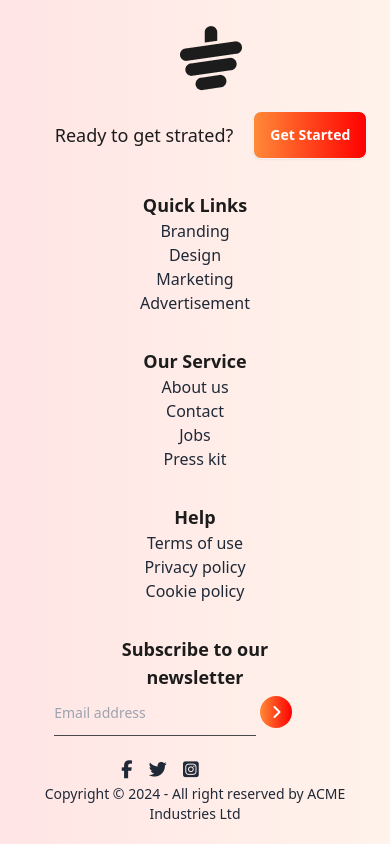
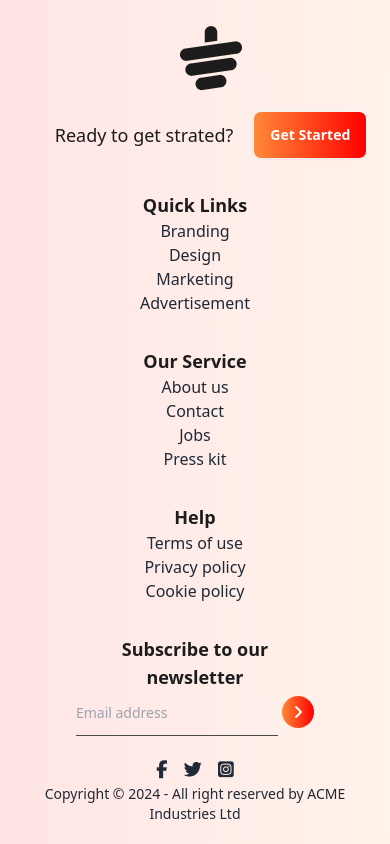
Before and after one commit to ChowdhuryFatema/tea-house, a plain HTML site: page index.html in a window 390 px wide. Shown: the part 7549-8393 px from the top of the page. Drawn offline with nearby package versions, Linux system fonts and the light colour scheme.

Commit message:
fixed some responsive

```diff
--- a/index.html
+++ b/index.html
@@ -354,8 +354,8 @@
             <header class="text-title font-bold text-lg">
                 Subscribe to our <br> newsletter
             </header>
-            <fieldset class="form-control w-80">
-                <div class="md:w-full w-11/12 ml-auto md:ml-0">
+            <fieldset class="form-control w-80 mx-auto md:mx-0">
+                <div class="md:w-full">
                     <input type="text" placeholder="Email address" class="py-3 text-sm outline-none border-b border-[#494949] bg-transparent" />
                     <button class="w-8 h-8 rounded-full bg-gradient-to-r from-btn-first to-btn-second text-white">
                         <i class="fa-solid fa-angle-right"></i>
@@ -371,7 +371,7 @@
         </div>
         <div class="footer footer-center px-3 pb-5 text-base-content">
             <aside>
-              <p class="text-sm md:text-lg">Copyright © 2024 - All right reserved by ACME Industries Ltd</p>
+              <p class="px-5">Copyright © 2024 - All right reserved by ACME Industries Ltd</p>
             </aside>
         </div>
     </footer>
```
